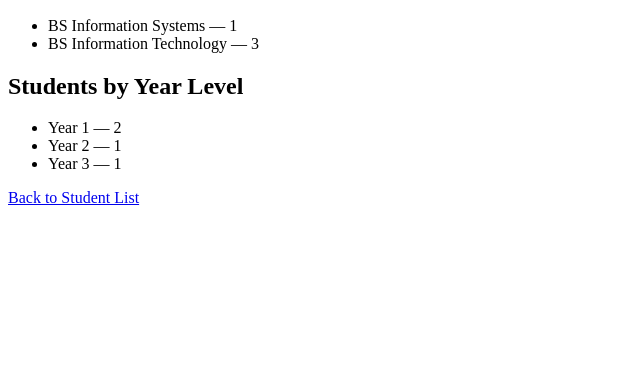
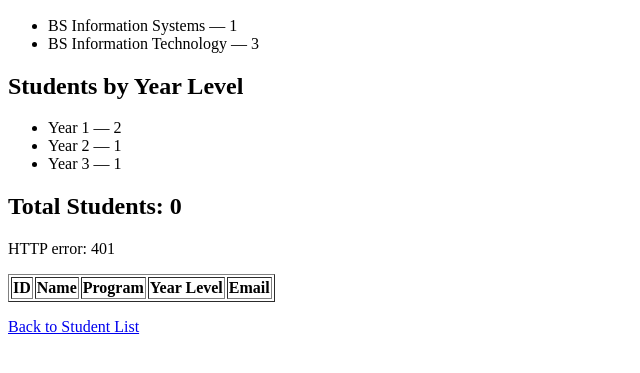
Before and after one commit to rinv290/JEVB_DjangoWebApp, a Django app: page /registration/dashboard/ in a window 1280 px wide. Shown: the part 195-568 px from the top of the page, without its empty margins (0-640 px from the left). Run offline with Django 5.2, Linux system fonts and the light colour scheme; data comes from the database, SQL or seed files in the repository; both versions use the stored data as it was after the commit; lists and menus that the app fills with data are empty.

Commit message:
Implement AJAX Student Dashboard

```diff
--- /dev/null
+++ b/jevb_djangowebapp/registration/static/registration/js/student_dashboard.js
@@ -0,0 +1,81 @@
+async function loadStudents() {
+    const loadingMessage =
+        document.getElementById("loading-message");
+
+    const errorMessage =
+        document.getElementById("error-message");
+
+    const studentCount =
+        document.getElementById("student-count");
+
+    const tableBody =
+        document.getElementById("student-table-body");
+
+    try {
+        loadingMessage.textContent =
+            "Loading students...";
+
+        errorMessage.textContent = "";
+
+        const response =
+            await fetch("/api/students/");
+
+        if (!response.ok) {
+            throw new Error(
+                `HTTP error: ${response.status}`
+            );
+        }
+
+        const data =
+            await response.json();
+
+        studentCount.textContent =
+            data.count;
+
+        tableBody.innerHTML = "";
+
+        if (data.students.length === 0) {
+            const row =
+                document.createElement("tr");
+
+            row.innerHTML = `
+                <td colspan="5">
+                    No Student records found.
+                </td>
+            `;
+
+            tableBody.appendChild(row);
+
+        } else {
+            data.students.forEach(student => {
+                const row =
+                    document.createElement("tr");
+
+                row.innerHTML = `
+                    <td>${student.id}</td>
+                    <td>${student.student_name}</td>
+                    <td>${student.program}</td>
+                    <td>${student.year_level}</td>
+                    <td>${student.email}</td>
+                `;
+
+                tableBody.appendChild(row);
+            });
+        }
+
+        loadingMessage.textContent = "";
+
+    } catch (error) {
+        loadingMessage.textContent = "";
+
+        errorMessage.textContent =
+            error.message;
+
+        console.error(
+            "Student loading error:",
+            error
+        );
+    }
+}
+
+loadStudents();
--- a/jevb_djangowebapp/registration/templates/registration/student_dashboard.html
+++ b/jevb_djangowebapp/registration/templates/registration/student_dashboard.html
@@ -1,3 +1,4 @@
+{% load static %}
 <!DOCTYPE html>
 <html>
 <head>
@@ -28,11 +29,37 @@
     {% endfor %}
 </ul>
 
+<h2>
+    Total Students:
+    <span id="student-count">0</span>
+</h2>
+
+<p id="loading-message">Loading students...</p>
+
+<p id="error-message"></p>
+
+<table border="1" id="student-table">
+    <thead>
+        <tr>
+            <th>ID</th>
+            <th>Name</th>
+            <th>Program</th>
+            <th>Year Level</th>
+            <th>Email</th>
+        </tr>
+    </thead>
+
+    <tbody id="student-table-body">
+    </tbody>
+</table>
+
 <p>
     <a href="{% url 'student_list' %}">
         Back to Student List
     </a>
 </p>
 
+<script src="{% static 'registration/js/student_dashboard.js' %}"></script>
+
 </body>
 </html>
```
Also changed, not shown: jevb_djangowebapp/db.sqlite3.
